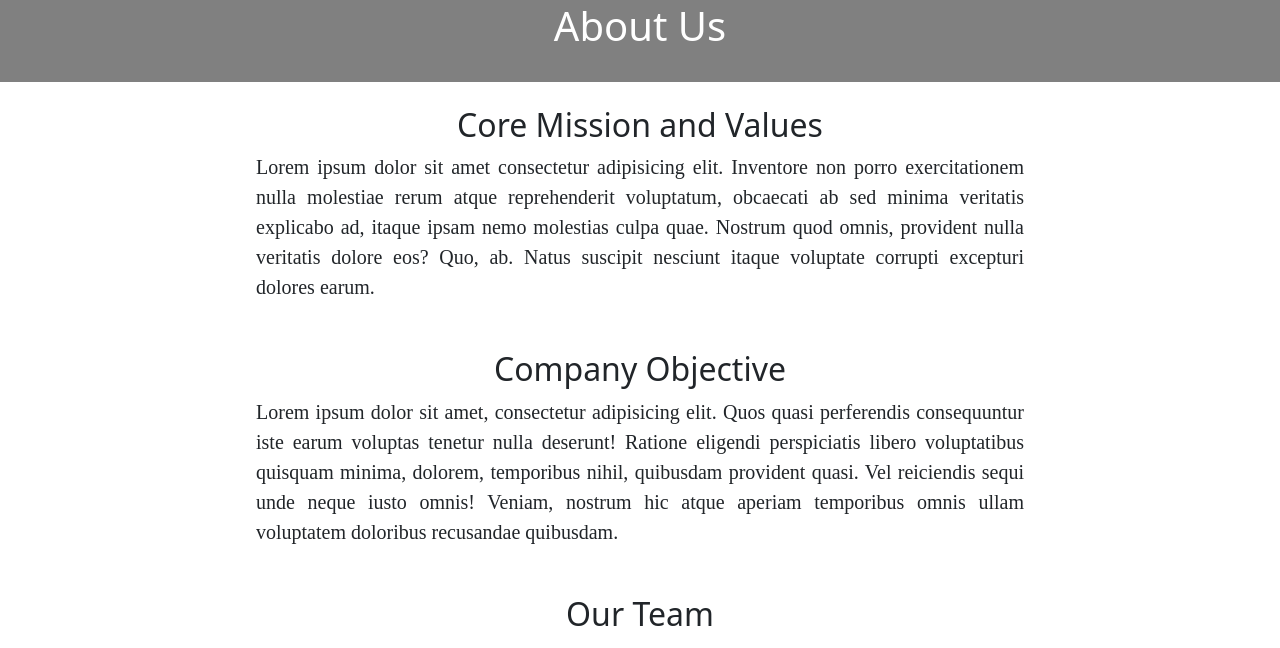
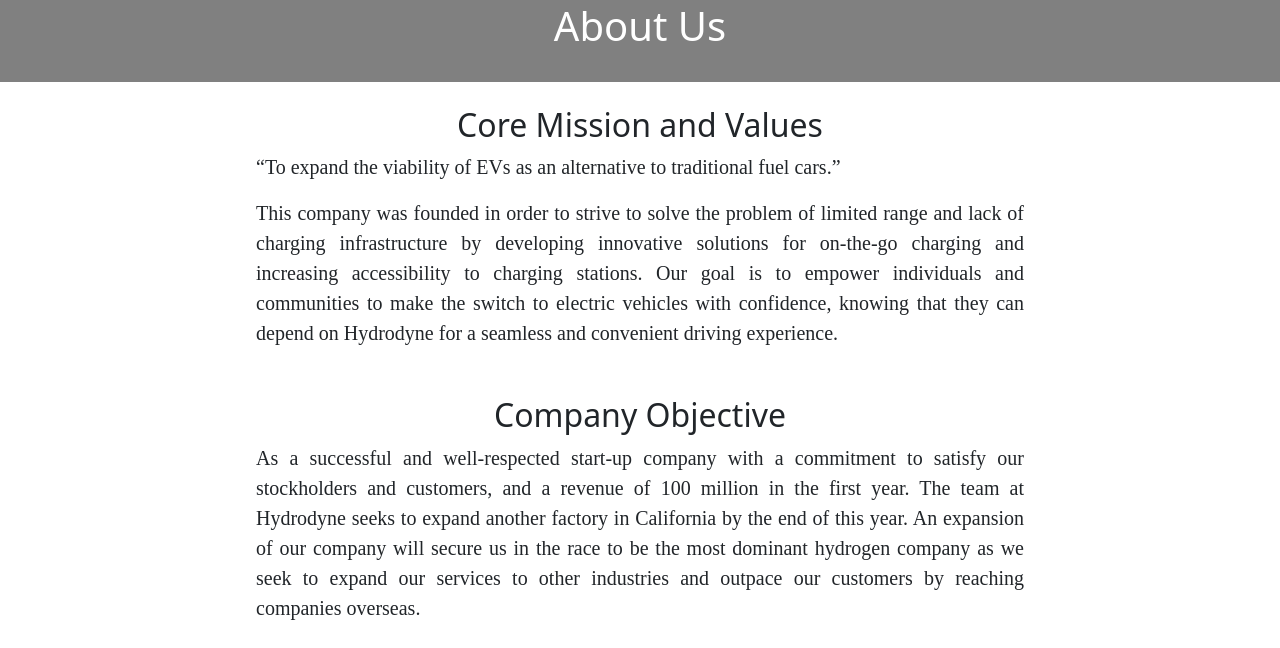
Before and after one commit to dr-cooder/hydrodyne-website, a plain HTML site: page about.html in a window 1280 px wide. Shown: the part 111-759 px from the top of the page. Drawn offline with nearby package versions, Linux system fonts and the light colour scheme.

Commit message:
Added core mission and values and company objective to about page

```diff
--- a/about.html
+++ b/about.html
@@ -30,11 +30,12 @@
   </div>
   <div class="text_section">
     <h2>Core Mission and Values</h2>
-    <p>Lorem ipsum dolor sit amet consectetur adipisicing elit. Inventore non porro exercitationem nulla molestiae rerum atque reprehenderit voluptatum, obcaecati ab sed minima veritatis explicabo ad, itaque ipsam nemo molestias culpa quae. Nostrum quod omnis, provident nulla veritatis dolore eos? Quo, ab. Natus suscipit nesciunt itaque voluptate corrupti excepturi dolores earum.</p>
+    <p>“To expand the viability of EVs as an alternative to traditional fuel cars.”</p>
+    <p>This company was founded in order to strive to solve the problem of limited range and lack of charging infrastructure by developing innovative solutions for on-the-go charging and increasing accessibility to charging stations. Our goal is to empower individuals and communities to make the switch to electric vehicles with confidence, knowing that they can depend on Hydrodyne for a seamless and convenient driving experience.</p>
   </div>
   <div class="text_section">
     <h2>Company Objective</h2>
-    <p>Lorem ipsum dolor sit amet, consectetur adipisicing elit. Quos quasi perferendis consequuntur iste earum voluptas tenetur nulla deserunt! Ratione eligendi perspiciatis libero voluptatibus quisquam minima, dolorem, temporibus nihil, quibusdam provident quasi. Vel reiciendis sequi unde neque iusto omnis! Veniam, nostrum hic atque aperiam temporibus omnis ullam voluptatem doloribus recusandae quibusdam.</p>
+    <p>As a successful and well-respected start-up company with a commitment to satisfy our stockholders and customers, and a revenue of 100 million in the first year. The team at Hydrodyne seeks to expand another factory in California by the end of this year. An expansion of our company will secure us in the race to be the most dominant hydrogen company as we seek to expand our services to other industries and outpace our customers by reaching companies overseas.</p>
   </div>
   <div class="text_section">
     <h2>Our Team</h2>
```
